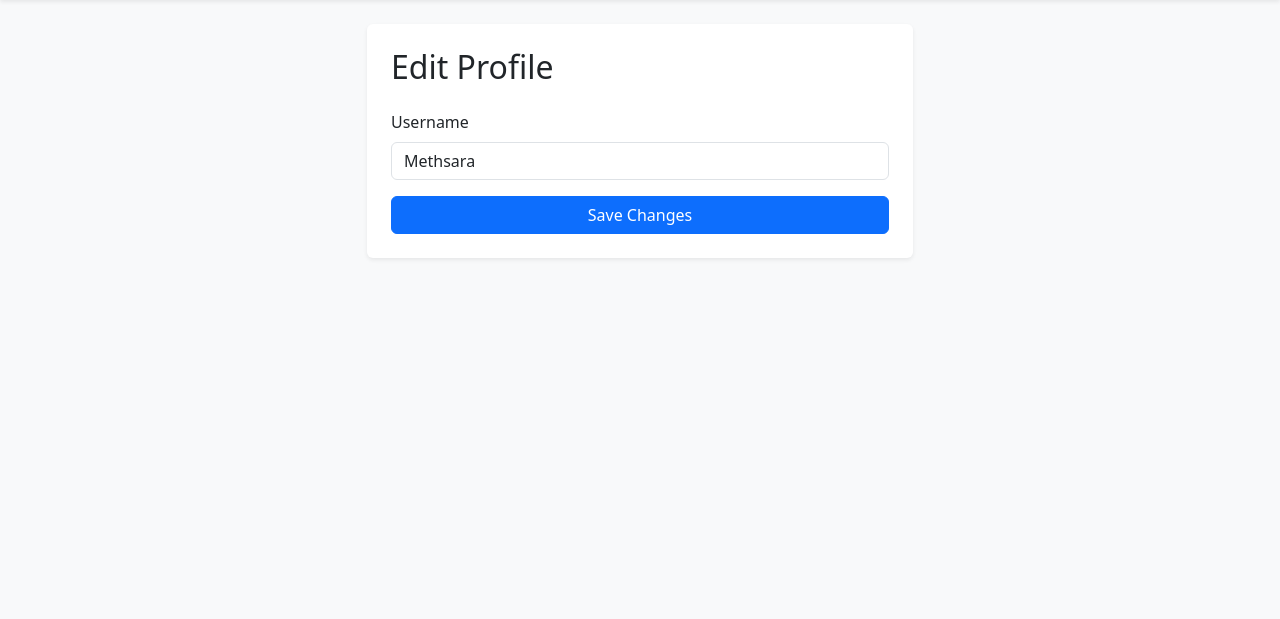
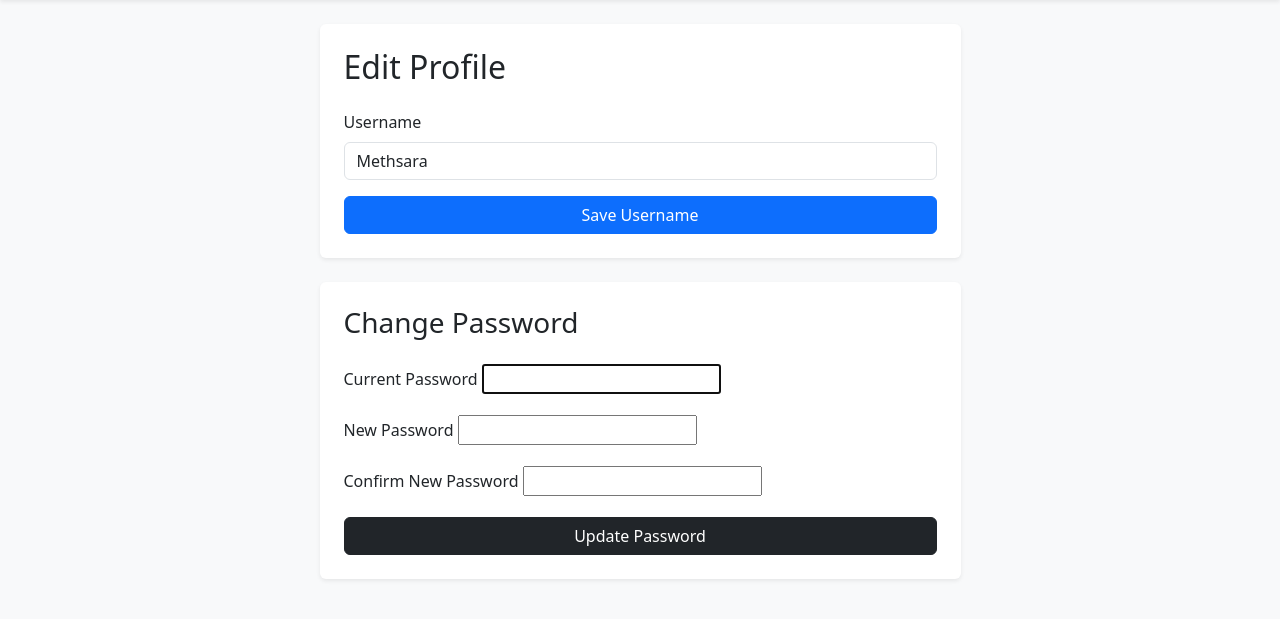
Before and after one commit to themiyawijenayaka100-coder/jobportal, a Django app: page /profile/edit/ in a window 1280 px wide. Shown: the part 56-675 px from the top of the page. Run offline with Django 5.2, Linux system fonts and the light colour scheme; a user stored in the database is signed in; data comes from the database, SQL or seed files in the repository; both versions use the stored data as it was after the commit.

Commit message:
Add password update to edit profile page

```diff
--- a/accounts/views.py
+++ b/accounts/views.py
@@ -1,10 +1,10 @@
 from django.shortcuts import render, redirect
 from django.contrib.auth.models import Group
-from django.contrib.auth import login, logout
+from django.contrib.auth import login, logout, update_session_auth_hash
 from django.contrib.auth.decorators import login_required
 from django.views.decorators.http import require_POST
 from django.contrib import messages
-from django.contrib.auth.forms import AuthenticationForm
+from django.contrib.auth.forms import AuthenticationForm, PasswordChangeForm
 
 from .forms import RegisterForm, UserProfileUpdateForm
 from .models import UserProfile
@@ -72,22 +72,39 @@ def become_an_employer(request):
     return render(request, 'become_an_employer.html')
 
 
-# edit profile
+# edit profile + change password
 @login_required
 def edit_profile(request):
     profile, created = UserProfile.objects.get_or_create(user=request.user)
 
+    profile_form = UserProfileUpdateForm(instance=profile, user=request.user)
+    password_form = PasswordChangeForm(request.user)
+
     if request.method == "POST":
-        form = UserProfileUpdateForm(
-            request.POST,
-            instance=profile,
-            user=request.user
-        )
-        if form.is_valid():
-            form.save()
-            messages.success(request, "Username updated successfully.")
-            return redirect("edit_profile")
-    else:
-        form = UserProfileUpdateForm(instance=profile, user=request.user)
+        if "save_profile" in request.POST:
+            profile_form = UserProfileUpdateForm(
+                request.POST,
+                instance=profile,
+                user=request.user
+            )
+            password_form = PasswordChangeForm(request.user)
 
-    return render(request, "edit_profile.html", {"form": form})
+            if profile_form.is_valid():
+                profile_form.save()
+                messages.success(request, "Username updated successfully.")
+                return redirect("edit_profile")
+
+        elif "change_password" in request.POST:
+            profile_form = UserProfileUpdateForm(instance=profile, user=request.user)
+            password_form = PasswordChangeForm(request.user, request.POST)
+
+            if password_form.is_valid():
+                user = password_form.save()
+                update_session_auth_hash(request, user)
+                messages.success(request, "Password updated successfully.")
+                return redirect("edit_profile")
+
+    return render(request, "edit_profile.html", {
+        "profile_form": profile_form,
+        "password_form": password_form,
+    })
--- a/templates/edit_profile.html
+++ b/templates/edit_profile.html
@@ -2,8 +2,8 @@
 
 {% block content %}
 <div class="row justify-content-center">
-    <div class="col-md-7 col-lg-6">
-        <div class="card shadow-sm border-0">
+    <div class="col-md-8 col-lg-7">
+        <div class="card shadow-sm border-0 mb-4">
             <div class="card-body p-4">
                 <h2 class="mb-4">Edit Profile</h2>
 
@@ -11,17 +11,67 @@
                     {% csrf_token %}
 
                     <div class="mb-3">
-                        <label for="{{ form.username.id_for_label }}" class="form-label">Username</label>
-                        {{ form.username }}
-                        {% if form.username.errors %}
+                        <label for="{{ profile_form.username.id_for_label }}" class="form-label">Username</label>
+                        {{ profile_form.username }}
+                        {% if profile_form.username.errors %}
                             <div class="text-danger small mt-1">
-                                {{ form.username.errors }}
+                                {{ profile_form.username.errors }}
                             </div>
                         {% endif %}
                     </div>
 
-                    <button type="submit" class="btn btn-primary w-100">
-                        Save Changes
+                    <button type="submit" name="save_profile" class="btn btn-primary w-100">
+                        Save Username
+                    </button>
+                </form>
+            </div>
+        </div>
+
+        <div class="card shadow-sm border-0">
+            <div class="card-body p-4">
+                <h3 class="mb-4">Change Password</h3>
+
+                <form method="POST">
+                    {% csrf_token %}
+
+                    <div class="mb-3">
+                        <label for="{{ password_form.old_password.id_for_label }}" class="form-label">Current Password</label>
+                        {{ password_form.old_password }}
+                        {% if password_form.old_password.errors %}
+                            <div class="text-danger small mt-1">
+                                {{ password_form.old_password.errors }}
+                            </div>
+                        {% endif %}
+                    </div>
+
+                    <div class="mb-3">
+                        <label for="{{ password_form.new_password1.id_for_label }}" class="form-label">New Password</label>
+                        {{ password_form.new_password1 }}
+                        {% if password_form.new_password1.errors %}
+                            <div class="text-danger small mt-1">
+                                {{ password_form.new_password1.errors }}
+                            </div>
+                        {% endif %}
+                    </div>
+
+                    <div class="mb-3">
+                        <label for="{{ password_form.new_password2.id_for_label }}" class="form-label">Confirm New Password</label>
+                        {{ password_form.new_password2 }}
+                        {% if password_form.new_password2.errors %}
+                            <div class="text-danger small mt-1">
+                                {{ password_form.new_password2.errors }}
+                            </div>
+                        {% endif %}
+                    </div>
+
+                    {% if password_form.non_field_errors %}
+                        <div class="text-danger small mb-3">
+                            {{ password_form.non_field_errors }}
+                        </div>
+                    {% endif %}
+
+                    <button type="submit" name="change_password" class="btn btn-dark w-100">
+                        Update Password
                     </button>
                 </form>
             </div>
```
Also changed, not shown: db.sqlite3.
